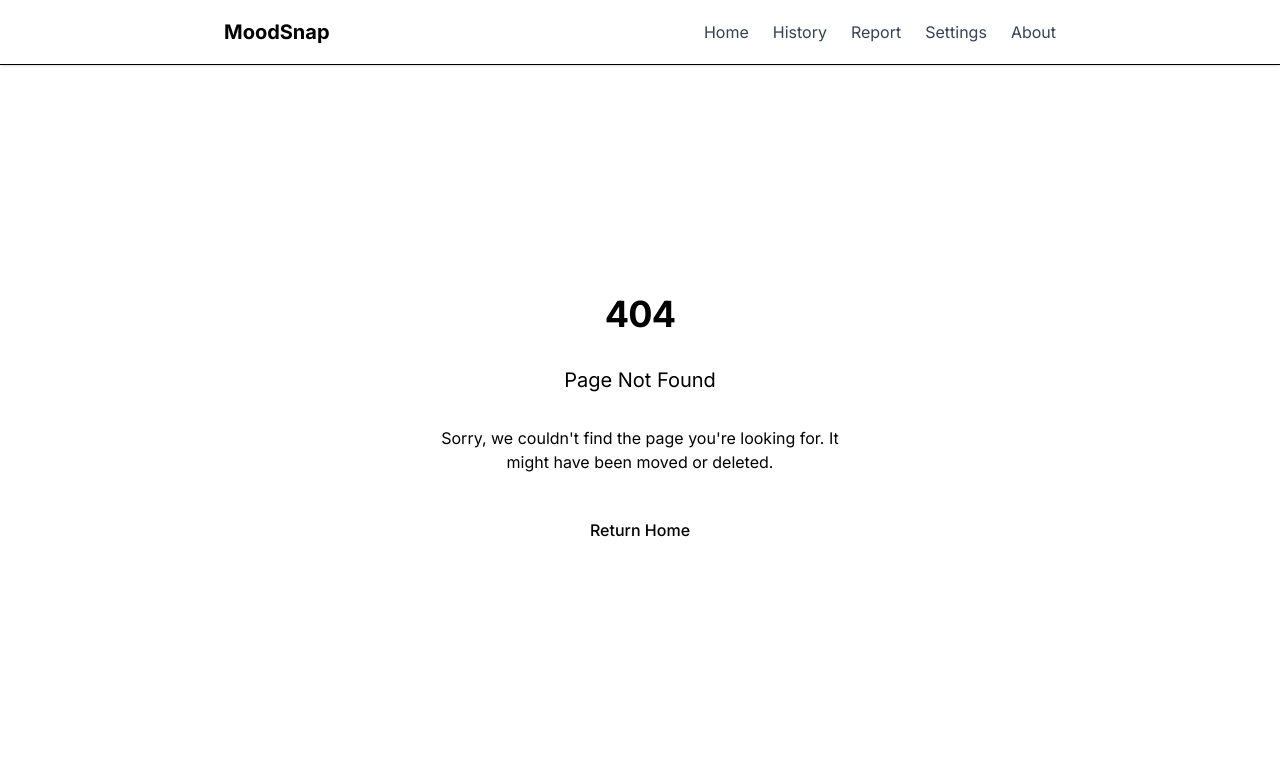
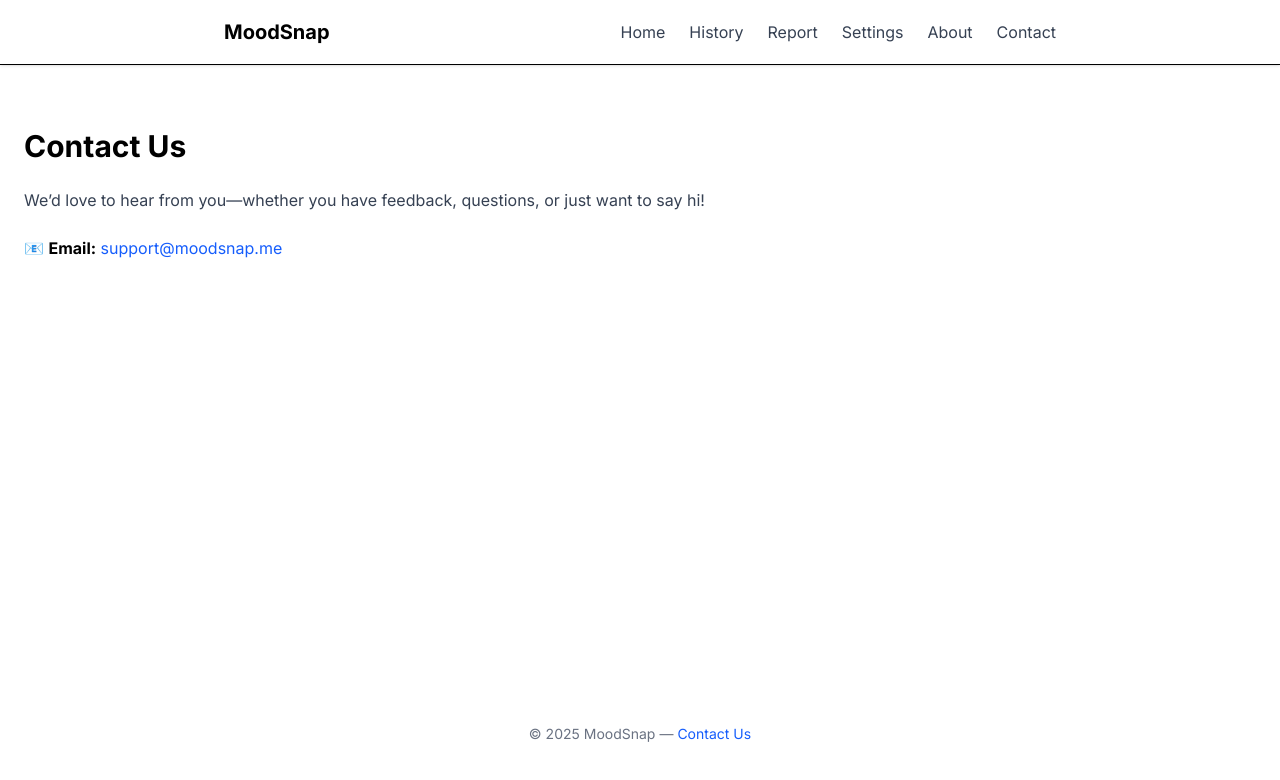
Before and after one commit to mohsenfallahnjd/mood-snap, a Next.js app: page /contact in a window 1280 px wide. Before the commit this address had no page. Shown: the top 780 px of the page. Built offline with nearby package versions, Linux system fonts and the light colour scheme.

Commit message:
add contact

```diff
--- /dev/null
+++ b/app/_sections/Footer.tsx
@@ -0,0 +1,22 @@
+"use client";
+
+import { usePathname } from "next/navigation";
+import Link from "next/link";
+import type { FC } from "react";
+
+export const Footer: FC = () => {
+  const pathname = usePathname();
+
+  if (pathname === "/") {
+    return null;
+  }
+
+  return (
+    <footer className="py-6 text-center text-sm text-gray-500">
+      © 2025 MoodSnap —
+      <Link href="/contact">
+        <span className="text-blue-600 hover:underline ml-1">Contact Us</span>
+      </Link>
+    </footer>
+  );
+};
--- a/app/_sections/Home.tsx
+++ b/app/_sections/Home.tsx
@@ -80,7 +80,7 @@ export default function HomePage() {
   };
 
   return (
-    <div className="w-full mx-auto p-6 text-center h-180 flex flex-col justify-center">
+    <div className="w-full mx-auto p-6 text-center flex flex-col justify-center mt-20">
       {/* Motivational Quote */}
       {/* <blockquote className="italic text-gray-700 mb-6">“Happiness is a journey, not a destination.”</blockquote> */}
       {/* Wrap the mood picker so it’s shareable */}
--- a/app/_sections/Navbar.tsx
+++ b/app/_sections/Navbar.tsx
@@ -1,10 +1,16 @@
 "use client";
 
-import { type FC, useState } from "react";
+import { type FC, useEffect, useState } from "react";
 import Link from "next/link";
 
 export const Navbar: FC = () => {
   const [open, setOpen] = useState(false);
+
+  useEffect(() => {
+    if ("serviceWorker" in navigator) {
+      navigator.serviceWorker.register("/sw.js").catch((err) => console.error("SW registration failed:", err));
+    }
+  }, []);
 
   const links = [
     { href: "/", label: "Home" },
@@ -15,6 +21,7 @@ export const Navbar: FC = () => {
     },
     { href: "/settings", label: "Settings" },
     { href: "/about", label: "About" },
+    { href: "/contact", label: "Contact" },
   ];
 
   return (
--- /dev/null
+++ b/app/contact/_sections/index.tsx
@@ -0,0 +1,21 @@
+import type { FC } from "react";
+
+export const Contact: FC = () => {
+  return (
+    <div className="mx-auto p-6 space-y-6 mt-20 w-full">
+      <h1 className="text-3xl font-bold">Contact Us</h1>
+      <p className="text-gray-700">
+        We’d love to hear from you—whether you have feedback, questions, or just want to say hi!
+      </p>
+
+      <ul className="space-y-4">
+        <li>
+          📧 <strong>Email:</strong>{" "}
+          <a href="mailto:support@moodsnap.me" className="text-blue-600 hover:underline">
+            support@moodsnap.me
+          </a>
+        </li>
+      </ul>
+    </div>
+  );
+};
--- /dev/null
+++ b/app/contact/page.tsx
@@ -0,0 +1,5 @@
+import { Contact } from "./_sections";
+
+export default function ContactPage() {
+  return <Contact />;
+}
--- a/app/layout.tsx
+++ b/app/layout.tsx
@@ -3,6 +3,8 @@ import { Inter } from "next/font/google";
 import "./globals.css";
 import type { Viewport } from "next";
 import { Navbar } from "./_sections/Navbar";
+import { Footer } from "./_sections/Footer";
+import type { Metadata } from "next";
 
 const inter = Inter({ subsets: ["latin"] });
 
@@ -10,9 +12,10 @@ export const viewport: Viewport = {
   width: "device-width",
   initialScale: 1,
   userScalable: false,
+  themeColor: "#3B82F6",
 };
 
-export const metadata = {
+export const metadata: Metadata = {
   metadataBase: new URL("https://moodsnap.me"),
   title: "MoodSnap – Simple Daily Mood Tracker",
   description:
@@ -38,6 +41,12 @@ export const metadata = {
     description: "Record your mood in seconds and explore your emotional trends.",
     images: ["/images/twitter-image.png"],
   },
+  manifest: "/manifest.json",
+  appleWebApp: {
+    title: "MoodSnap",
+    capable: true,
+    statusBarStyle: "default",
+  },
 };
 
 export default function RootLayout({ children }: { children: ReactNode }) {
@@ -45,7 +54,8 @@ export default function RootLayout({ children }: { children: ReactNode }) {
     <html lang="en">
       <body className={inter.className}>
         <Navbar />
-        <main className="container mx-auto py-6 min-h-screen">{children}</main>
+        <main className="container mx-auto py-6 min-h-[calc(100vh-100px)]">{children}</main>
+        <Footer />
       </body>
     </html>
   );
--- /dev/null
+++ b/public/sw.js
@@ -0,0 +1,36 @@
+const CACHE_NAME = "moodsnap-cache-v1";
+const toCache = [
+  "/",
+  "/favicon.ico",
+  "/manifest.json",
+  // add any other static routes or assets here
+];
+
+// Install: cache our “app shell”
+self.addEventListener("install", (evt) => {
+  evt.waitUntil(caches.open(CACHE_NAME).then((cache) => cache.addAll(toCache)));
+});
+
+// Activate: clean up old caches
+self.addEventListener("activate", (evt) => {
+  evt.waitUntil(
+    caches.keys().then((keys) => Promise.all(keys.filter((key) => key !== CACHE_NAME).map((key) => caches.delete(key))))
+  );
+});
+
+// Fetch: serve from cache, fallback to network
+self.addEventListener("fetch", (evt) => {
+  if (evt.request.method !== "GET") {
+    return;
+  }
+  evt.respondWith(
+    caches.match(evt.request).then(
+      (cached) =>
+        cached ||
+        fetch(evt.request).then((resp) => {
+          // optionally cache new requests here
+          return resp;
+        })
+    )
+  );
+});
```
Also changed, not shown: public/manifest.json (added).
